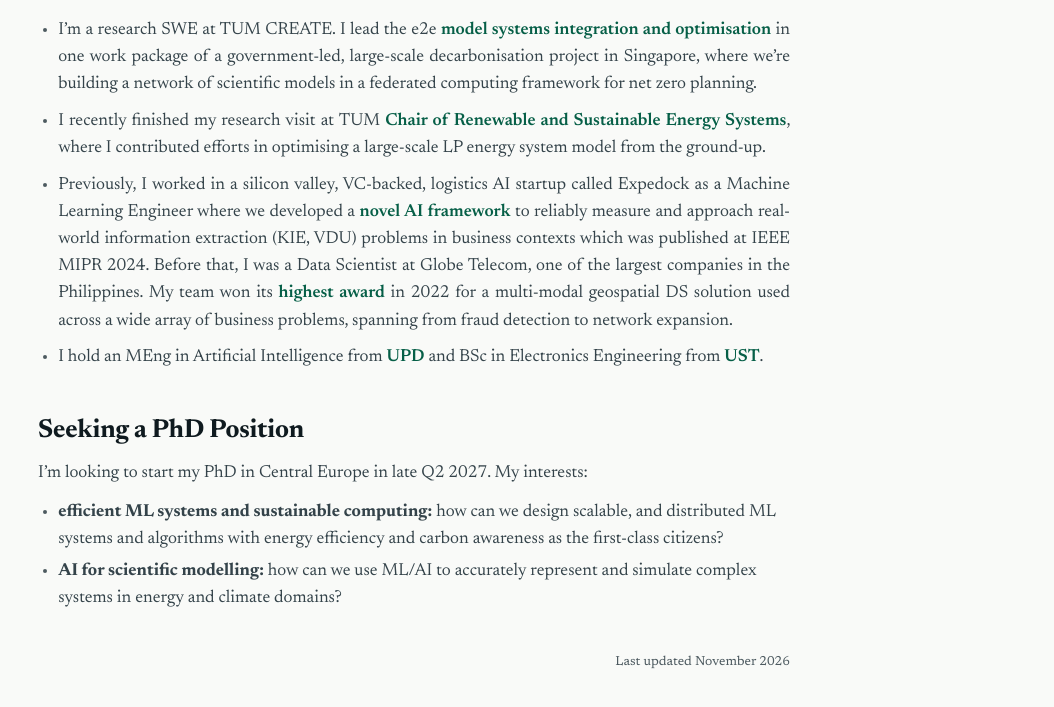
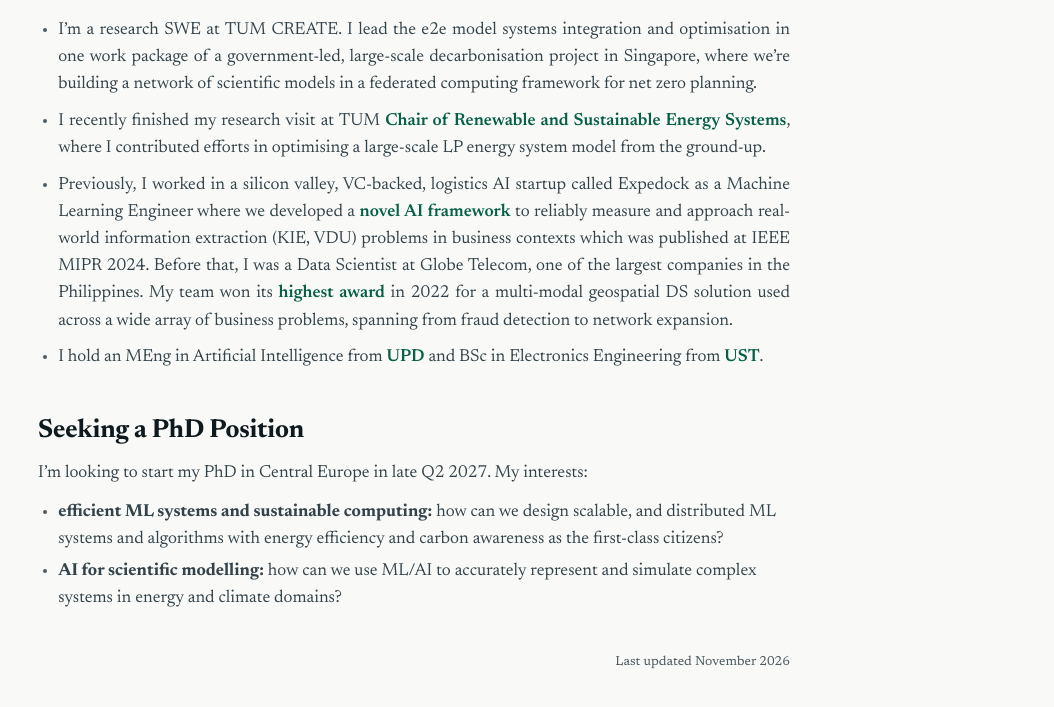
Before and after one commit to jpacilo/jpacilo.github.io, a plain HTML site: page index.html in a window 1280 px wide. Shown: the part 131-838 px from the top of the page, without its empty margins (226-1280 px from the left). Drawn offline with Linux system fonts and the light colour scheme.

Commit message:
rebuild page

```diff
--- a/index.html
+++ b/index.html
@@ -40,7 +40,7 @@
         <a href="https://drive.google.com/file/d/1-iFVLskmap9kmVD407VIhy_SreiwSSY1/view?usp=drive_link">CV</a>
       </nav>
       <ul class="bullets">
-        <li>I’m a research SWE at TUM CREATE. I lead the e2e <a href="https://drive.google.com/file/d/1EaSgKbDpng1UsVj5TXjiWfqmRINocgSS/view?usp=drive_link">model systems integration and optimisation</a> in one work package of a government-led, large-scale decarbonisation project in Singapore, where we’re building a network of scientific models in a federated computing framework for net zero planning.</li>
+        <li>I’m a research SWE at TUM CREATE. I lead the e2e model systems integration and optimisation in one work package of a government-led, large-scale decarbonisation project in Singapore, where we’re building a network of scientific models in a federated computing framework for net zero planning.</li>
         <li>I recently finished my research visit at TUM <a href="https://www.epe.ed.tum.de/en/ens/homepage/">Chair of Renewable and Sustainable Energy Systems</a>, where I contributed efforts in optimising a large-scale LP energy system model from the&nbsp;ground-up.</li>
         <li>Previously, I worked in a silicon valley, VC-backed, logistics AI startup called Expedock as a Machine Learning Engineer where we developed a <a href="https://arxiv.org/abs/2405.20245">novel AI framework</a> to reliably measure and approach real-world information extraction (KIE, VDU) problems in business contexts which was published at IEEE MIPR 2024. Before that, I was a Data Scientist at Globe Telecom, one of the largest companies in the Philippines. My team won its <a href="https://drive.google.com/file/d/1O3pMm7bmiyskz3GYyJIdm1bDMyZg9pdw/view?usp=drive_link">highest award</a> in 2022 for a multi-modal geospatial DS solution used across a wide array of business problems, spanning from fraud detection to network&nbsp;expansion.</li>
         <li>I hold an MEng in Artificial Intelligence from <a href="https://up.edu.ph/">UPD</a> and BSc in Electronics Engineering from <a href="https://www.ust.edu.ph/">UST</a>.</li>
```
